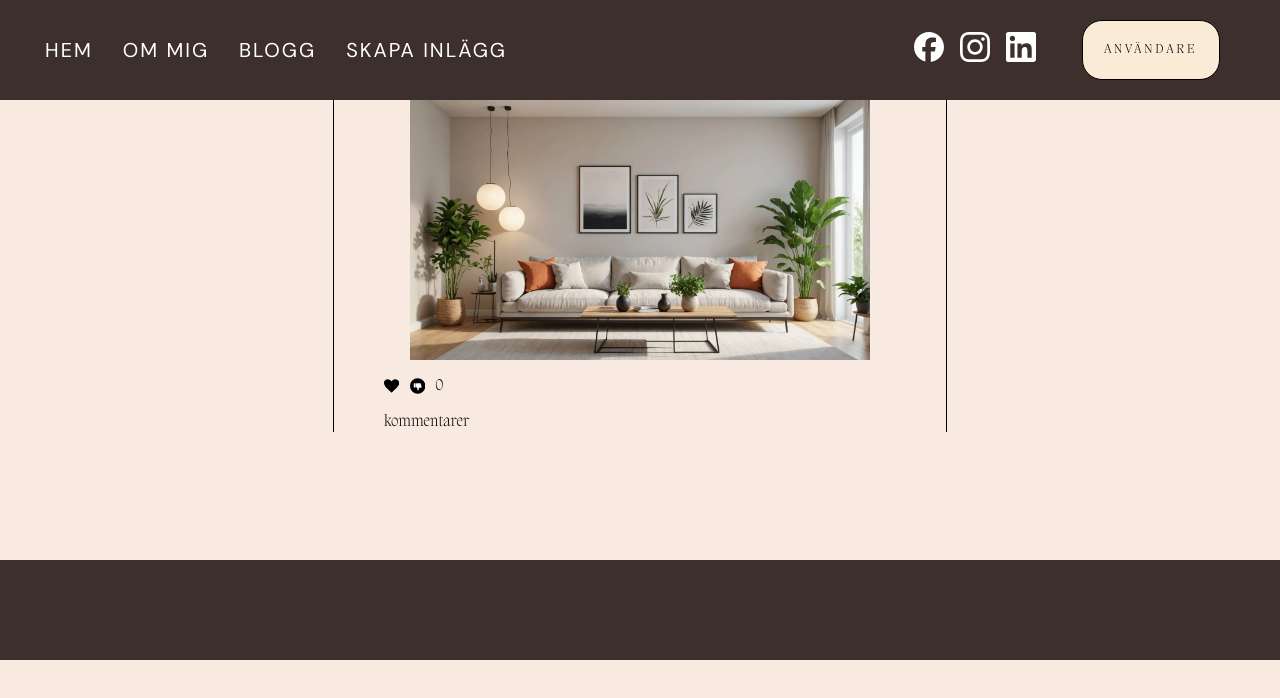
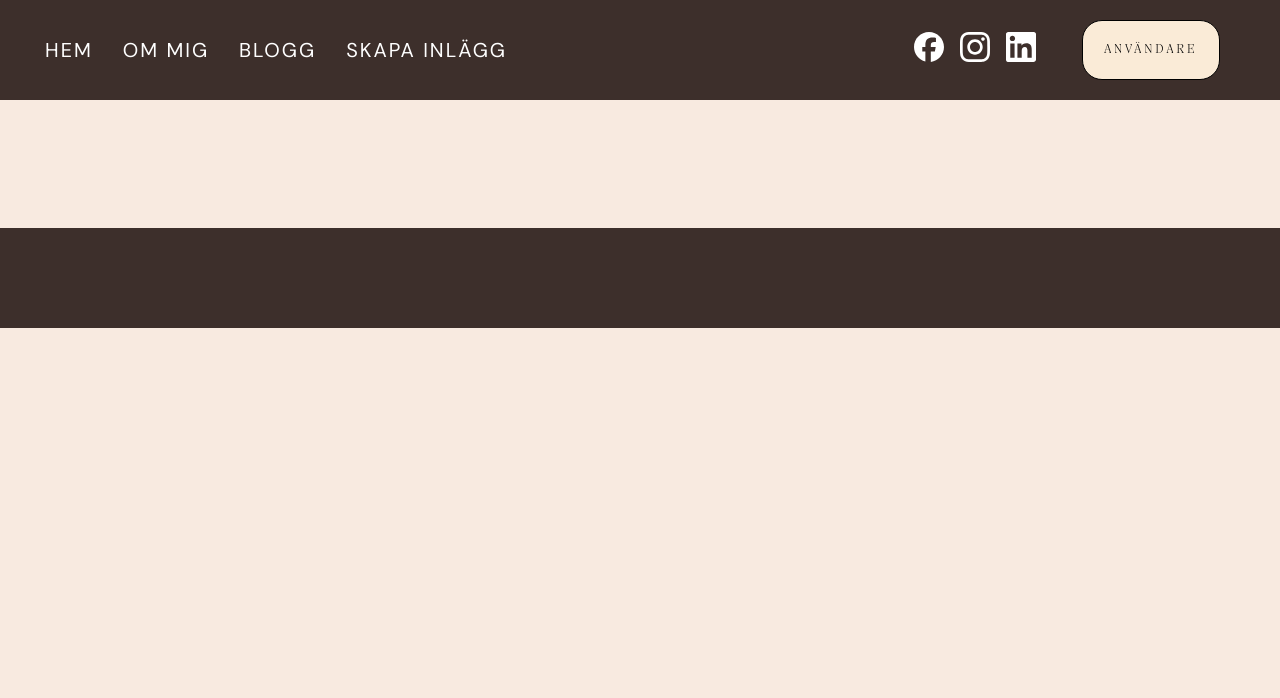
Before and after one commit to sarablomqvist/blog-angular, an Angular app: page /blogpost in a window 1280 px wide. Shown: the top 698 px of the page. Built offline with nearby package versions, Linux system fonts and the light colour scheme.

Commit message:
img fixat

```diff
--- a/src/app/components/blogpost/blogpost.component.html
+++ b/src/app/components/blogpost/blogpost.component.html
@@ -1,14 +1,14 @@
-<div class="blogpost-wrapper">
+<div *ngFor="let post of blogPosts" class="blogpost-wrapper">
   <div class="left"></div>
   <div class="right"></div>
-  <h1 *ngFor="let post of blogPosts">{{ post.title }}</h1>
-  <p class="body-text" *ngFor="let post of blogPosts">
+  <h1>{{ post.title }}</h1>
+  <p class="body-text">
     {{ post.body }}
   </p>
-  <img class="blog-img" src="image/feng-shui.webp" />
+  <img class="blog-img" [src]="post.thumbnailUrl" />
   <div class="likeWrapper">
     <svg
-      (click)="like()"
+      (click)="like(post)"
       class="like"
       version="1.1"
       id="Layer_1"
@@ -35,7 +35,7 @@
     </svg>
 
     <svg
-      (click)="unlike()"
+      (click)="unlike(post)"
       class="dislike"
       id="Layer_1"
       data-name="Layer 1"
@@ -63,10 +63,10 @@
         d="M32.5,72.66H43.06a2.18,2.18,0,0,0,2.17-2.18V41.53a2.18,2.18,0,0,0-2.17-2.18H32.5a2.19,2.19,0,0,0-2.18,2.18v29a2.19,2.19,0,0,0,2.18,2.18ZM60.2,94.37c1.14,5.82,10.66.46,11.29-8.91a40.41,40.41,0,0,0-.81-9.93H84.29c5.65-.23,10.59-4.28,7.1-10.93.8-2.9.92-6.3-1.24-7.65.27-4.57-1-7.41-3.37-9.65A11.39,11.39,0,0,0,85,41.42c-1.83-2.58-3.31-2-6.19-2h-23c-3.64,0-5.62,1-8,4V69C54.72,70.88,58.36,80.25,60.2,86.4v8Z"
       />
     </svg>
-    <p>{{ startLike }}</p>
+    <p>{{ post.likes }}</p>
   </div>
   <div class="commentsAndDateWrapper">
     <a>kommentarer</a>
-    <p *ngFor="let post of blogPosts">{{ post.creationDate }}</p>
+    <p>{{ post.creationDate }}</p>
   </div>
 </div>
--- a/src/app/components/blogpost/blogpost.component.ts
+++ b/src/app/components/blogpost/blogpost.component.ts
@@ -15,13 +15,11 @@ export class BlogpostComponent {
     this.blogPosts = this.blogpostservice.blogPosts;
   }
 
-  startLike: number = 0;
-
-  like() {
-    this.startLike++;
+  like(post: blogCards) {
+    post.likes++;
   }
 
-  unlike() {
-    this.startLike--;
+  unlike(post: blogCards) {
+    post.likes--
   }
 }
--- a/src/app/components/create-post/create-post.component.css
+++ b/src/app/components/create-post/create-post.component.css
@@ -22,17 +22,22 @@ input {
   padding: 3rem;
 }
 
-.blogtitle-text {
+.blogtitle-text, .img-text {
   width: 20rem;
 }
 
 .blogtitle,
-.date {
+.date, .img {
   margin: 0.5rem 0;
 }
 
 .date {
   margin-top: 1.5rem;
+}
+
+.wrapper-title-img {
+  display: flex;
+  flex-direction: column;
 }
 
 .wrapper-date-comments {
--- a/src/app/components/create-post/create-post.component.html
+++ b/src/app/components/create-post/create-post.component.html
@@ -1,8 +1,12 @@
 <div class="box">
   <div class="wrapper">
-    <label class="blogtitle" for="text">Bloggtitel</label>
-    <div>
+    <div class="wrapper-title-img">
+      <label class="blogtitle" for="text">Bloggtitel</label>
       <input [(ngModel)]="blogTitle" class="blogtitle-text" type="text" />
+    </div>
+    <div class="wrapper-title-img">
+      <label class="img" for="img">Bild</label>
+      <input [(ngModel)]="blogImg" class="img-text" type="text" name="img" placeholder="URL till bild" />
     </div>
     <div class="wrapper-date-comments">
       <label for="date" class="date">Datum</label>
--- a/src/app/components/create-post/create-post.component.ts
+++ b/src/app/components/create-post/create-post.component.ts
@@ -13,11 +13,12 @@ export class CreatePostComponent {
   blogTitle: string = '';
   blogContent: string = '';
   blogDate: string = '';
+  blogImg: string = '';
 
   constructor(public blogpostservice: BlogPostService) {}
 
   publishPost() {
-    if (!this.blogTitle || !this.blogContent || !this.blogDate) {
+    if (!this.blogTitle || !this.blogContent || !this.blogDate || !this.blogImg) {
       alert('Fyll i alla fält!');
       return;
     }
@@ -26,7 +27,7 @@ export class CreatePostComponent {
       id: 1,
       title: this.blogTitle,
       body: this.blogContent,
-      thumbnailUrl: '',
+      thumbnailUrl: this.blogImg,
       creationDate: this.blogDate,
       likes: 0,
       dislikes: 0,
@@ -38,5 +39,6 @@ export class CreatePostComponent {
     this.blogTitle = '';
     this.blogContent = '';
     this.blogDate = '';
+    this.blogImg = '';
   }
 }
```
